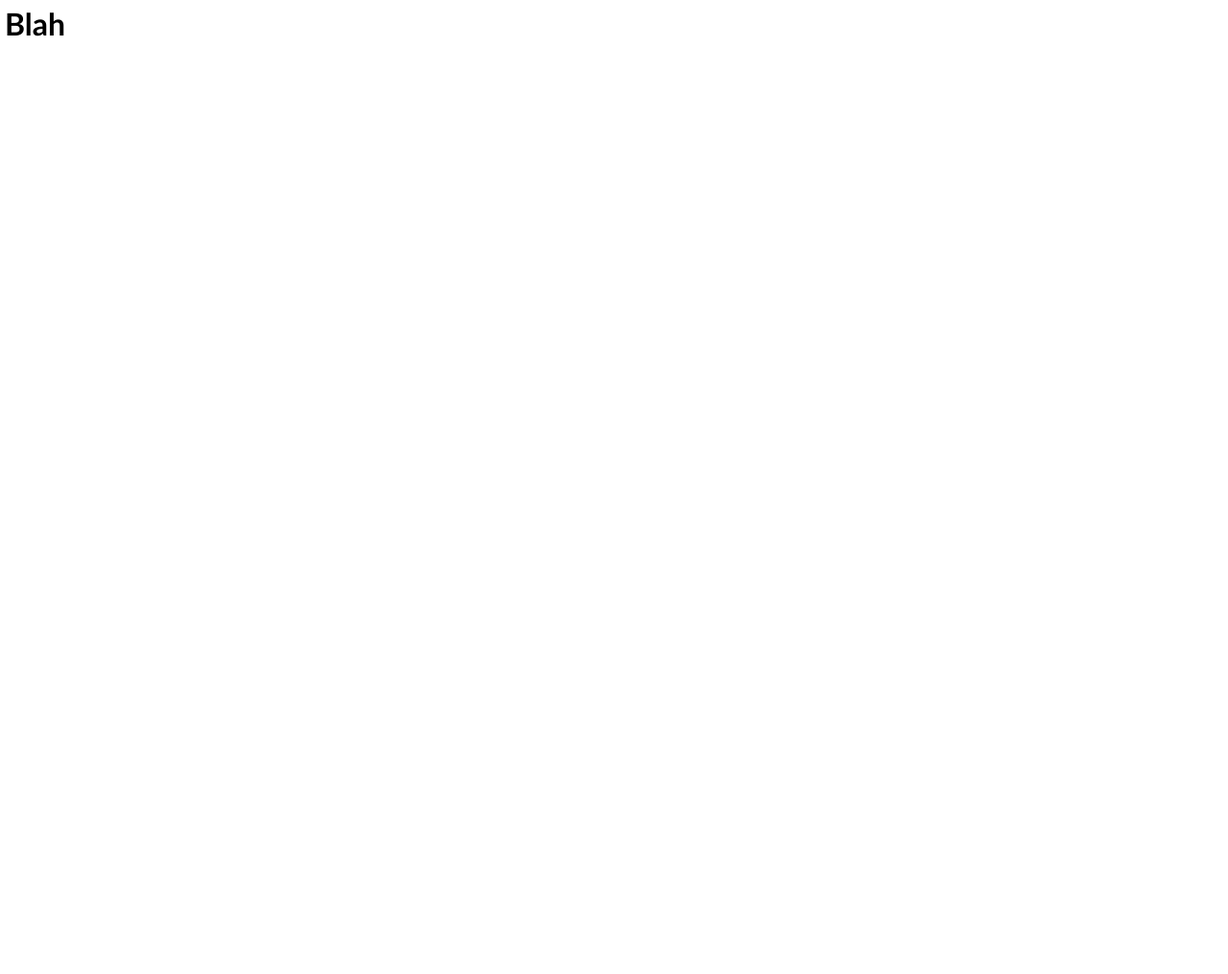
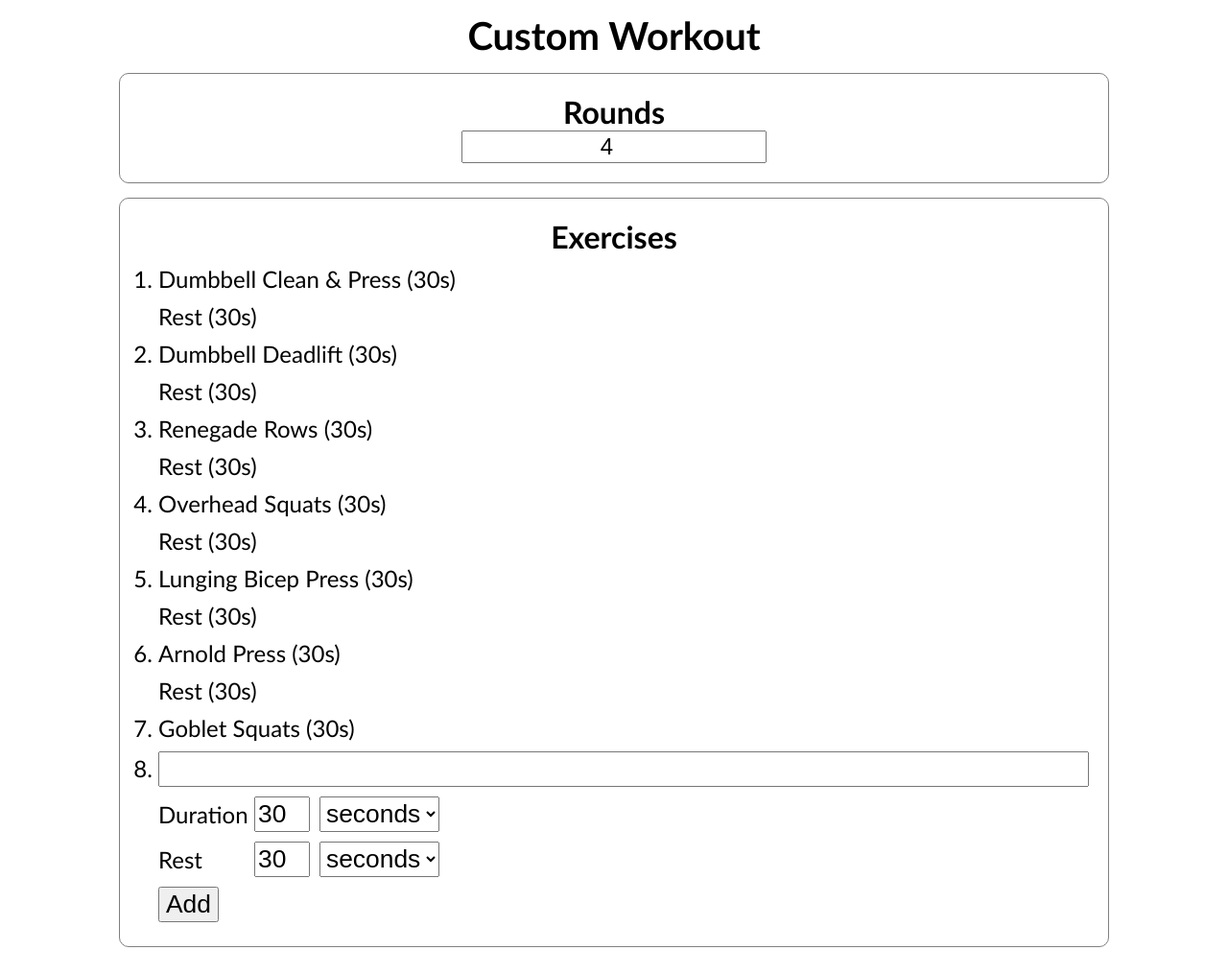
Before and after one commit to CalfSlicer/my-test, a plain HTML site: page index.html in a window 1280 px wide. Shown: the whole page at 96% size. Before the commit the page ends 800 px from the top, so only its background shows below. Drawn offline with Linux system fonts and the light colour scheme.

Commit message:
Initial Layout

```diff
--- a/index.css
+++ b/index.css
@@ -1,9 +1,86 @@
 body {
-    margin: 5px;
+    padding: 5px;
+    font-family: Calibri, Candara, Segoe, 'Segoe UI', Optima, Arial, sans-serif;
+}
 
-    font-family: Calibri, Candara, Segoe, 'Segoe UI', Optima, Arial, sans-serif;
+.inputContainer {
+    border: 1px solid grey;
+    border-radius: 10px;
+    padding: 20px;
+    width: 90%;
+    max-width: 990px;
+    margin: 15px auto 15px auto;
+}
+
+.exerciseList {
+    margin: 0;
+    padding: 0 0 0 20px;
+}
+
+.em15 {
+    font-size: 1.5em;
+}
+
+.exerciseList li {
+    margin: 10px 0px 5px 0px;
+}
+
+.exerciseList li ul {
+    list-style-type: none;
+    padding-left: 0;
+}
+
+input,
+button,
+select {
+    font-size: 1.1em;
+}
+
+.durationInput {
+    width: 50px;
+    margin-right: 10px;
+}
+
+.text-center {
+    text-align: center;
+}
+
+.w100 {
+    width: 100%;
+}
+
+select {
+    padding: 1px 2px 2px 2px;
+}
+
+h1 {
+    padding: 0;
+    margin: 0;
+    font-size: 2.5em;
+    font-style: normal;
+    font-variant: normal;
+    font-weight: 700;
+    text-align: center;
+}
+
+h2 {
+    padding: 0;
+    margin: 0;
     font-size: 2em;
     font-style: normal;
     font-variant: normal;
     font-weight: 700;
+    text-align: center;
 }
+
+.formContainer li {
+    display: flex;
+    flex-wrap: wrap;
+    align-items: center;
+}
+
+.formContainer > li > label,
+.formContainer li p {
+    flex: 1 0 150px;
+    max-width: 100px;
+}
--- a/index.html
+++ b/index.html
@@ -5,16 +5,100 @@
         <title></title>
         <meta name="description" content="" />
         <meta name="viewport" content="width=device-width, initial-scale=1" />
-
-        <meta property="og:title" content="" />
-        <meta property="og:type" content="" />
-        <meta property="og:url" content="" />
-        <meta property="og:image" content="" />
-
         <link rel="stylesheet" href="index.css" />
     </head>
     <body>
-        Blah
+        <h1>Custom Workout</h1>
+
+        <div class="inputContainer text-center">
+            <h2>Rounds</h2>
+            <input type="number" id="roundsInput" class="em15 text-center" value="4"></input>
+        </div>
+
+        <div class="inputContainer">
+            <h2>Exercises</h2>
+
+            <!-- <ol id="exerciseList" class="exerciseList em15"> -->
+                <!-- <li class="exerciseListItem">Dumbbell Clean & Press</li>
+                <li class="exerciseListItem">Dumbbell Deadlift (30s)<ul><li>Rest (30s)</li></ul></li>
+                <li class="exerciseListItem">Renegade Rows</li>
+                <li class="exerciseListItem">Overhead Squats</li>
+                <li class="exerciseListItem">Lunging Bicep Press</li>
+                <li class="exerciseListItem">Arnold Press</li>
+                <li class="exerciseListItem">Goblet Squats</li>
+                <li class="exerciseListItem">
+                    <input type="text" id="newExerciseInput"></input>
+                    <input type="text" id="durationInput" value="30"></input>
+                    <select name="durationMinutesOrSeconds" id="durationMinutesOrSecondsSelect">
+                        <option value="seconds">seconds</option>
+                        <option value="minutes">minutes</option>
+                    </select>
+                    <button id="btnAddExercise">Add</button>
+                </li> -->
+            <!-- </ol> -->
+
+            <ol id="exerciseList" class="exerciseList em15">
+                <li class="exerciseListItem">Dumbbell Clean & Press</li>
+                <li class="exerciseListItem">Dumbbell Deadlift (30s)<ul><li>Rest (30s)</li></ul></li>
+                <li class="exerciseListItem">Renegade Rows</li>
+                <li class="exerciseListItem">Overhead Squats</li>
+                <li class="exerciseListItem">Lunging Bicep Press</li>
+                <li class="exerciseListItem">Arnold Press</li>
+                <li class="exerciseListItem">Goblet Squats</li>
+
+                <!-- <li class="exerciseListItem">
+                    <div>
+                    <input type="text" id="newExerciseInput" placeholder="Exercise Name"></input>
+                    <input type="text" id="durationInput" class="durationInput" value="30"></input>
+                    <select name="durationMinutesOrSeconds" id="durationMinutesOrSecondsSelect">
+                        <option value="seconds">seconds</option>
+                        <option value="minutes">minutes</option>
+                    </select>
+                </div>
+                <div>
+                    Rest
+                    <input type="text" id="restDurationInput" class="durationInput" value="30"></input>
+                    <select name="restDurationMinutesOrSeconds" id="restDurationMinutesOrSecondsSelect">
+                        <option value="seconds">seconds</option>
+                        <option value="minutes">minutes</option>
+                    </select>
+                    <button id="btnAddExercise">Add</button>
+                </div>
+                </li> -->
+
+                <li class="exerciseListItem">
+                    <form>
+                        <ul class="formContainer">
+                            <li>
+                                <input type="text" id="newExerciseInput" class="w100" placeholder=""></input>
+                            </li>
+                            <li>
+                                <label for="durationInput">Duration</label>
+                                <input type="number" id="durationInput" class="durationInput" value="30"></input>
+                                <select name="durationMinutesOrSeconds" id="durationMinutesOrSecondsSelect">
+                                    <option value="seconds">seconds</option>
+                                    <option value="minutes">minutes</option>
+                                </select>
+                            </li>
+                            <li>
+                                <label for="restDurationInput">Rest</label>
+                                <input type="number" id="restDurationInput" class="durationInput" value="30"></input>
+                                <select name="restDurationMinutesOrSeconds" id="restDurationMinutesOrSeconds">
+                                    <option value="seconds">seconds</option>
+                                    <option value="minutes">minutes</option>
+                                </select>
+                            </li>
+                            <li>
+                                <button type="submit" id="btnAddExercise">Add</button>
+                            </li>
+                        </ul>
+                    </form>
+                </li>
+
+
+            </ol>
+        </div>
+
         <script type="text/javascript" src="index.js"></script>
     </body>
 </html>
--- a/index.js
+++ b/index.js
@@ -0,0 +1,142 @@
+class CustomWorkout {
+    constructor(exerciseArray) {
+        if (exerciseArray) {
+            this.exerciseArray = exerciseArray;
+        } else {
+            this.exerciseArray = [];
+        }
+
+        this.exerciseListElement = document.getElementById('exerciseList');
+
+        this.setExerciseListElement(this.getExerciseArray());
+        this.appendNewExerciseFormToList(this.exerciseListElement);
+    }
+
+    appendNewExerciseFormToList(domListElement) {
+        if (domListElement)
+            domListElement.innerHTML += `
+        <li class="exerciseListItem">
+
+                <ul class="formContainer">
+                    <li>
+                        <input type="text" id="newExerciseInput" class="w100" placeholder=""></input>
+                    </li>
+                    <li>
+                        <label for="durationInput">Duration</label>
+                        <input type="number" id="durationInput" class="durationInput" value="30"></input>
+                        <select name="durationMinutesOrSeconds" id="durationMinutesOrSecondsSelect">
+                            <option value="seconds">seconds</option>
+                            <option value="minutes">minutes</option>
+                        </select>
+                    </li>
+                    <li>
+                        <label for="restDurationInput">Rest</label>
+                        <input type="number" id="restDurationInput" class="durationInput" value="30"></input>
+                        <select name="restDurationMinutesOrSeconds" id="restDurationMinutesOrSeconds">
+                            <option value="seconds">seconds</option>
+                            <option value="minutes">minutes</option>
+                        </select>
+                    </li>
+                    <li>
+                        <button type="submit" id="btnAddExercise">Add</button>
+                    </li>
+                </ul>
+
+        </li>
+        `;
+
+        const addButtonElement = document.getElementById('btnAddExercise');
+        const newExerciseInputElement = document.getElementById('newExerciseInput');
+        const durationInputElement = document.getElementById('durationInput');
+        const durationMinutesOrSecondsSelectElement = document.getElementById('durationMinutesOrSecondsSelect');
+        addButtonElement.addEventListener('click', () => this.btnClickAddExercise({ newExerciseInputElement, durationInputElement, durationMinutesOrSecondsSelectElement }));
+    }
+
+    btnClickAddExercise({ newExerciseInputElement, durationInputElement, durationMinutesOrSecondsSelectElement }) {
+        console.log({
+            date: new Date().toLocaleTimeString(),
+            newExerciseInputElement: newExerciseInputElement.value,
+            durationInputElement: durationInputElement.value,
+            durationMinutesOrSecondsSelectElement: durationMinutesOrSecondsSelectElement.value,
+        });
+
+        // TODO: input error checking.  null values, duration must be number, etc.
+
+        var newExerciseDurationInSeconds = durationInputElement.value;
+        if (durationMinutesOrSecondsSelectElement.value == 'minutes') newExerciseDurationInSeconds *= 60;
+
+        // add exercise to array
+        this.exerciseArray.push({ name: newExerciseInputElement.value, duration: newExerciseDurationInSeconds, isActive: true });
+
+        // repaint list element
+        this.setExerciseListElement(this.exerciseArray);
+        this.appendNewExerciseFormToList(this.exerciseListElement);
+    }
+
+    getExerciseArray() {
+        return this.exerciseArray;
+    }
+
+    // Returns human-readable time format given a number of seconds (ex 90 returns 1m30s)
+    getFormattedTimeString(seconds) {
+        if (seconds < 60) {
+            return seconds + 's';
+        } else {
+            const minutes = parseInt(seconds / 60);
+            const sec = seconds % 60;
+            // return ('0' + minutes).slice(-2) + ':' + ('0' + sec).slice(-2);
+            if (sec > 0) {
+                return minutes + 'm' + sec + 's';
+            } else {
+                return minutes + 'm';
+            }
+        }
+    }
+
+    // Add items from array as list items to ordered list
+    setExerciseListElement(exerciseArray) {
+        if (this.exerciseListElement) {
+            this.exerciseListElement.innerHTML = null;
+
+            for (var exerciseArrayIndex = 0; exerciseArrayIndex < exerciseArray.length; exerciseArrayIndex++) {
+                if (exerciseArray[exerciseArrayIndex].isActive == true) {
+                    const li = document.createElement('li');
+                    li.className = 'exerciseListItem';
+                    const text = document.createTextNode(`${exerciseArray[exerciseArrayIndex].name} (${this.getFormattedTimeString(exerciseArray[exerciseArrayIndex].duration)})`);
+                    li.appendChild(text);
+
+                    // Is the next item in the array a rest period? Add it as an intented item
+                    if (exerciseArray[exerciseArrayIndex + 1]?.isActive == false) {
+                        const restUl = document.createElement('ul');
+                        const restLi = document.createElement('li');
+                        restLi.className = 'exerciseListItem';
+                        const restText = document.createTextNode(`${exerciseArray[exerciseArrayIndex + 1].name} (${this.getFormattedTimeString(exerciseArray[exerciseArrayIndex + 1].duration)})`);
+                        restLi.appendChild(restText);
+                        restUl.appendChild(restLi);
+                        li.appendChild(restUl);
+                    }
+
+                    this.exerciseListElement.appendChild(li);
+                }
+            }
+        }
+    }
+}
+
+const testExerciseArray = [
+    { name: 'Dumbbell Clean & Press', duration: 30, isActive: true },
+    { name: 'Rest', duration: 30, isActive: false },
+    { name: 'Dumbbell Deadlift', duration: 30, isActive: true },
+    { name: 'Rest', duration: 30, isActive: false },
+    { name: 'Renegade Rows', duration: 30, isActive: true },
+    { name: 'Rest', duration: 30, isActive: false },
+    { name: 'Overhead Squats', duration: 30, isActive: true },
+    { name: 'Rest', duration: 30, isActive: false },
+    { name: 'Lunging Bicep Press', duration: 30, isActive: true },
+    { name: 'Rest', duration: 30, isActive: false },
+    { name: 'Arnold Press', duration: 30, isActive: true },
+    { name: 'Rest', duration: 30, isActive: false },
+    { name: 'Goblet Squats', duration: 30, isActive: true },
+];
+
+new CustomWorkout(testExerciseArray);
```
